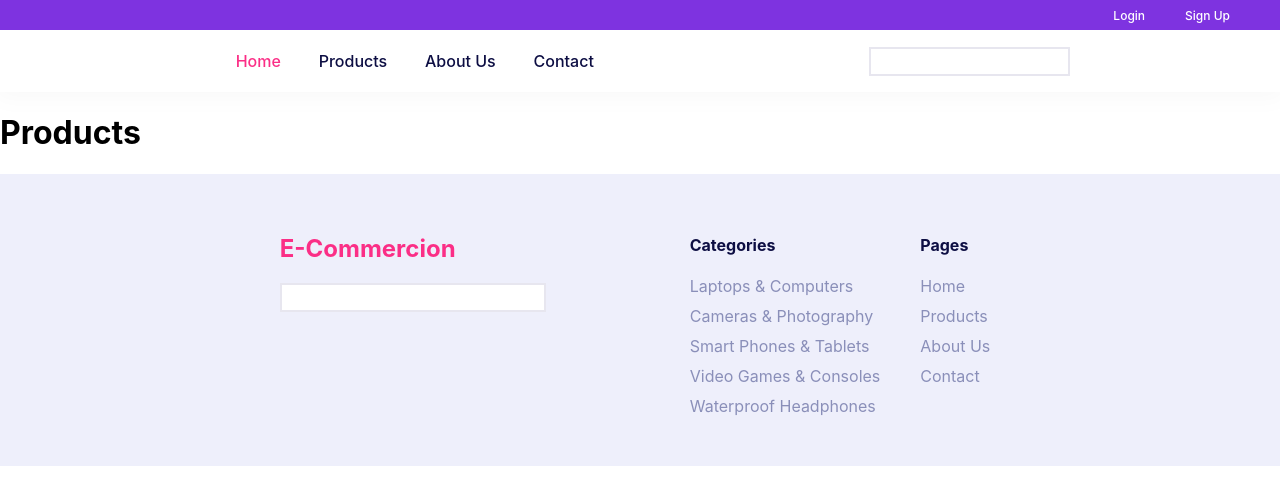
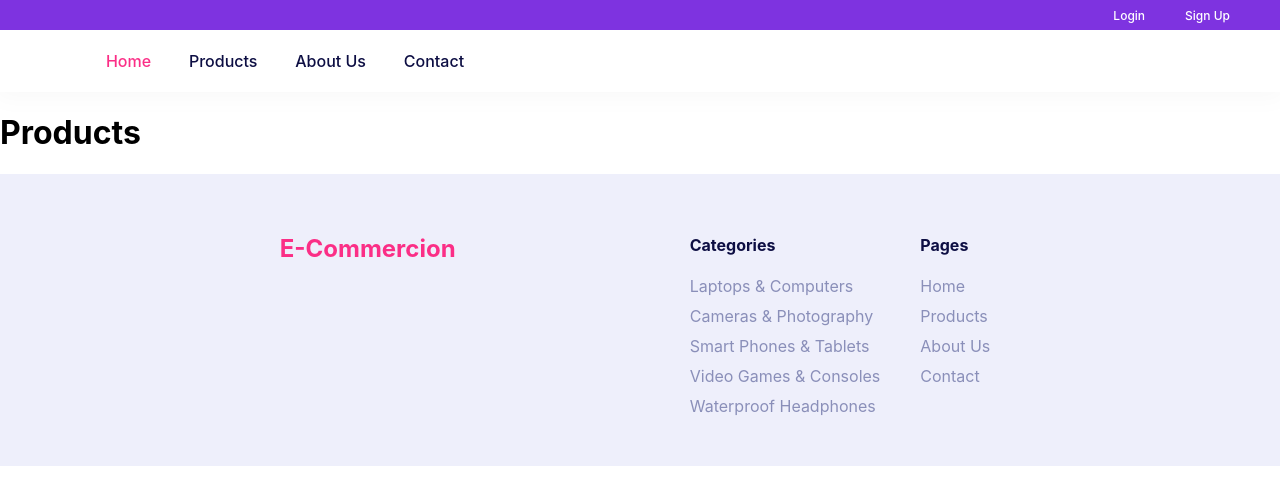
Before and after one commit to osrl/nextjs-ecommerce, a Next.js app: page /products in a window 1280 px wide. Shown: the top 504 px of the page. Built offline with nearby package versions, Linux system fonts and the light colour scheme.

Commit message:
unnecessary items removed

```diff
--- a/components/Footer/Footer.js
+++ b/components/Footer/Footer.js
@@ -8,7 +8,6 @@ const Footer = () => {
         <div className={styles.container}>
           <div className={styles["footer-input"]}>
             <h2>E-Commercion</h2>
-            <input type="text" />
           </div>
           <div className={styles["footer-categories"]}>
             <h4>Categories</h4>
--- a/components/Header/Header.js
+++ b/components/Header/Header.js
@@ -24,7 +24,6 @@ const Header = () => {
               <Link href="/contact">Contact</Link>
             </li>
           </ul>
-          <input type="text" />
         </nav>
       </header>
     </>
--- a/components/Header/Header.module.scss
+++ b/components/Header/Header.module.scss
@@ -2,9 +2,6 @@
   width: 100%;
   font-weight: 500;
   box-shadow: 0px 0px 25px 5px rgba(black, 0.03);
-  @media screen and (max-width: 992px) {
-    padding: 10px 0;
-  }
 }
 .login-signup {
   width: 100%;
@@ -24,7 +21,7 @@
   max-width: 1120px;
   margin: 0 auto;
   display: flex;
-  justify-content: space-around;
+  justify-content: flex-start;
   align-items: center;
   input {
     border: none;
```
Also changed, not shown: pages/products/index.js (+10 -4 lines).
